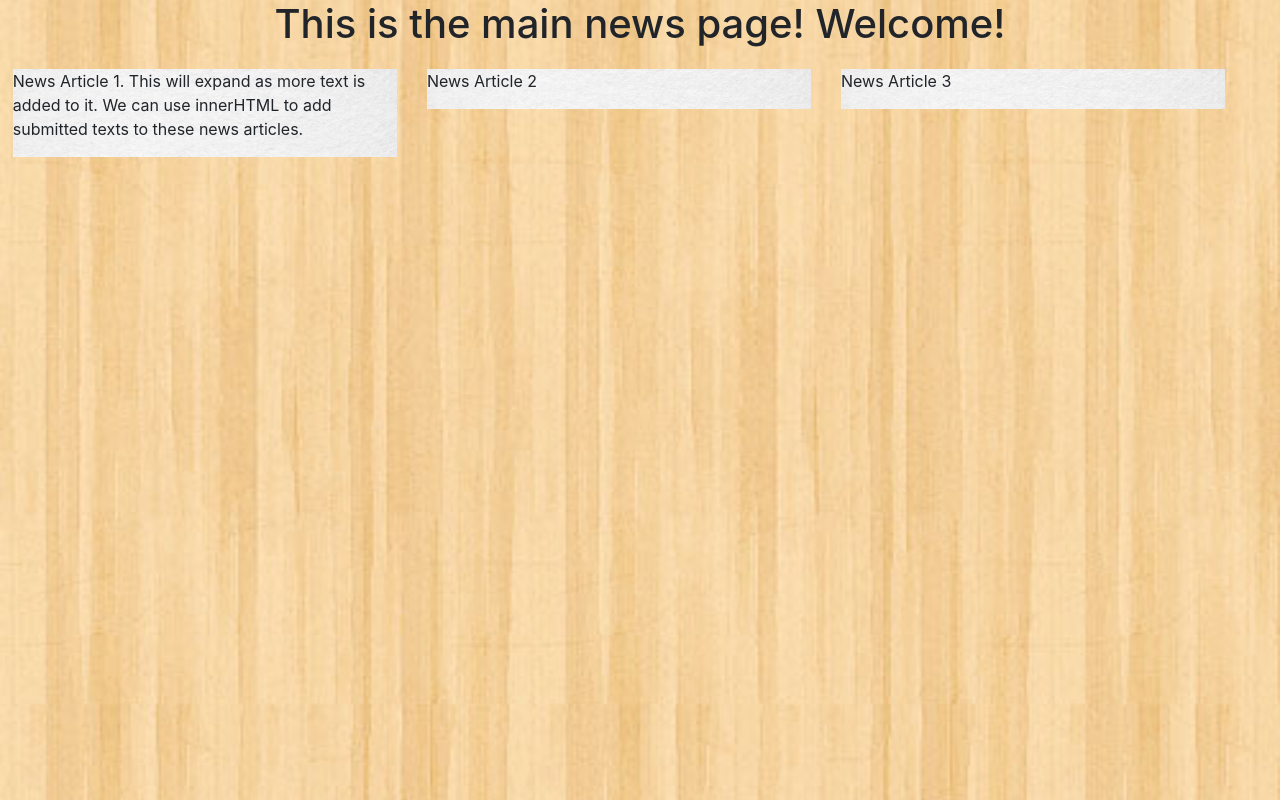
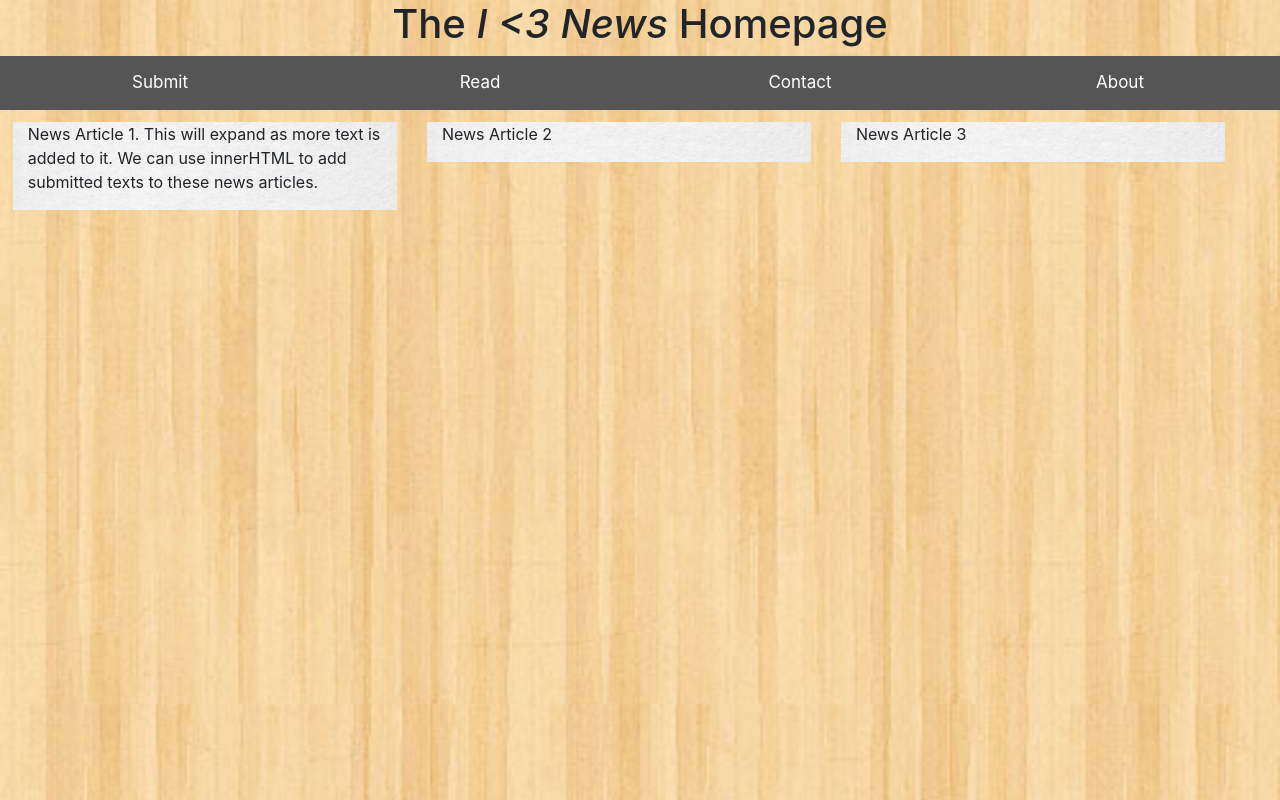
Before and after one commit to Nnamzilla/WebAppNewsPage, a plain HTML site: page iLoveNewsMain.html in a window 1280 px wide. Drawn offline with nearby package versions, Linux system fonts and the light colour scheme.

Commit message:
Added header tabs to main page
Four tabs with text field description at the top of the page. No added
functionality, mostly aesthetic.

```diff
--- a/CSS/main_styles.css
+++ b/CSS/main_styles.css
@@ -30,7 +30,7 @@ h1
 	color: #FFFFFF;
 	text-align: center;
 }
-div
+div.container
 {
 	background-image: url(../img/paper_background.jpg);
 	background-size: cover;
@@ -38,3 +38,36 @@ div
 	display: inline-flex;
 	margin: 1%;
 }
+
+/* Style the tab buttons */
+.tablink {
+    background-color: #555;
+    color: white;
+    float: left;
+    border: none;
+    outline: none;
+    cursor: pointer;
+    padding: 14px 16px;
+    font-size: 17px;
+    width: 25%;
+}
+
+/* Change background color of buttons on hover */
+.tablink:hover {
+    background-color: #777;
+}
+
+/* Set default styles for tab content */
+.tabcontent {
+    color: white;
+    display: none;
+    text-align: center;
+	width: 95%;
+	margin: 2%;
+}
+
+/* Style each tab content individually */
+#Submit {background-color:red;}
+#Read {background-color:green;}
+#About {background-color:blue;}
+#Contact {background-color:orange;}
--- a/iLoveNewsMain.html
+++ b/iLoveNewsMain.html
@@ -6,16 +6,44 @@
 		<link rel="stylesheet" href="https://maxcdn.bootstrapcdn.com/bootstrap/4.0.0/css/bootstrap.min.css" integrity="sha384-Gn5384xqQ1aoWXA+058RXPxPg6fy4IWvTNh0E263XmFcJlSAwiGgFAW/dAiS6JXm" crossorigin="anonymous">
 		<script src="https://cdnjs.cloudflare.com/ajax/libs/popper.js/1.12.9/umd/popper.min.js" integrity="sha384-ApNbgh9B+Y1QKtv3Rn7W3mgPxhU9K/ScQsAP7hUibX39j7fakFPskvXusvfa0b4Q" crossorigin="anonymous"></script>
 		<script src="https://maxcdn.bootstrapcdn.com/bootstrap/4.0.0/js/bootstrap.min.js" integrity="sha384-JZR6Spejh4U02d8jOt6vLEHfe/JQGiRRSQQxSfFWpi1MquVdAyjUar5+76PVCmYl" crossorigin="anonymous"></script>
+		<script src="js/main_events.js"></script>
 	</head>
 	<body>
-		<h1>This is the main news page! Welcome!</h1>
-		<div id="container1">
+		<h1>The <em>I &lt;3 News</em> Homepage</h1>
+		<!-- Header example from https://www.w3schools.com/howto/howto_js_tab_header.asp -->
+		<div id="Submit" class="tabcontent">
+  			<h3>Submit</h3>
+ 			 <p>Users can submit new articles to this news forum.</p>
+		</div>
+
+		<div id="Read" class="tabcontent">
+			 <h3>Read Articles</h3>
+ 			 <p>This site is intended to give users access to company news.</p>
+		</div>
+
+		<div id="About" class="tabcontent">
+  			<h3>About</h3>
+  			<p>This website was created by Lincoln and Naamdi.</p>
+		</div>
+
+		<div id="Contact" class="tabcontent">
+  			<h3>Contact</h3>
+  			<p>If you don't already know how to contact us, you probably shouldn't be seeing this.</p>
+		</div>
+		<!-- end of header example. Also inserted code to css and js files to supplement header. -->
+
+<button class="tablink" onclick="openTab('Submit', this, 'red')" id="defaultOpen">Submit</button>
+<button class="tablink" onclick="openTab('Read', this, 'green')">Read</button>
+<button class="tablink" onclick="openTab('About', this, 'blue')">Contact</button>
+<button class="tablink" onclick="openTab('Contact', this, 'orange')">About</button>
+
+		<div id="container1" class="container">
 			<p id="article1">News Article 1. This will expand as more text is added to it. We can use innerHTML to add submitted texts to these news articles.</p>
 		</div>
-		<div id="container2">
+		<div id="container2" class="container">
 			<p id="article2">News Article 2</p>
 		</div>
-		<div id="container3">
+		<div id="container3" class="container">
 			<p id="article3">News Article 3</p>
 		</div>
 	</body>
--- /dev/null
+++ b/js/main_events.js
@@ -0,0 +1,23 @@
+function openTab(tabName, elmnt, color) {
+    // Hide all elements with class="tabcontent" by default */
+    var i, tabcontent, tablinks;
+    tabcontent = document.getElementsByClassName("tabcontent");
+    for (i = 0; i < tabcontent.length; i++) {
+        tabcontent[i].style.display = "none";
+    }
+
+    // Remove the background color of all tablinks/buttons
+    tablinks = document.getElementsByClassName("tablink");
+    for (i = 0; i < tablinks.length; i++) {
+        tablinks[i].style.backgroundColor = "";
+    }
+
+    // Show the specific tab content
+    document.getElementById(tabName).style.display = "block";
+
+    // Add the specific color to the button used to open the tab content
+    elmnt.style.backgroundColor = color;
+}
+
+// Get the element with id="defaultOpen" and click on it
+document.getElementById("defaultOpen").click();
```
